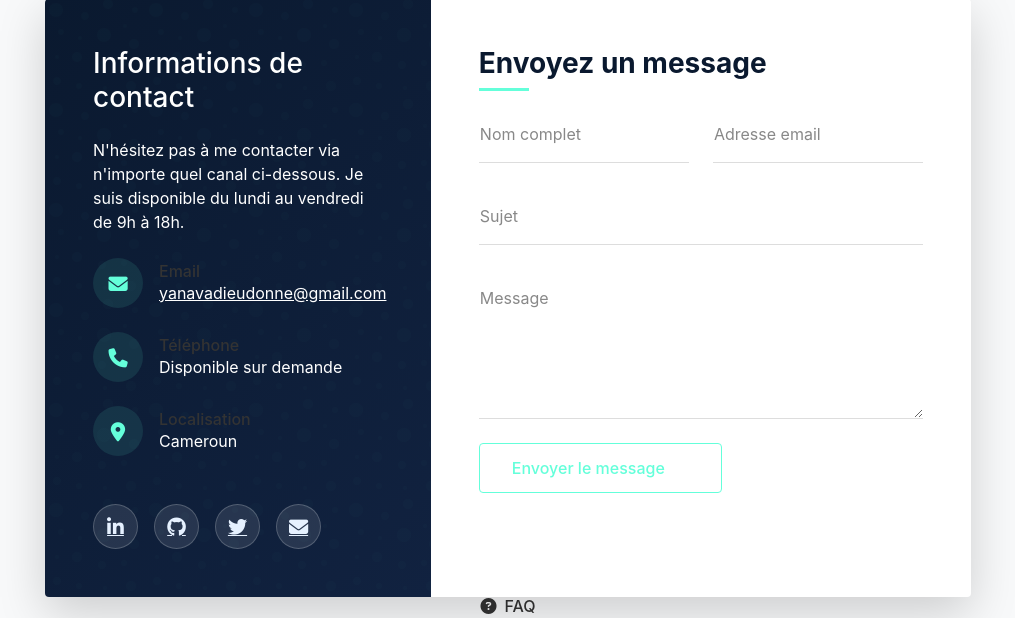
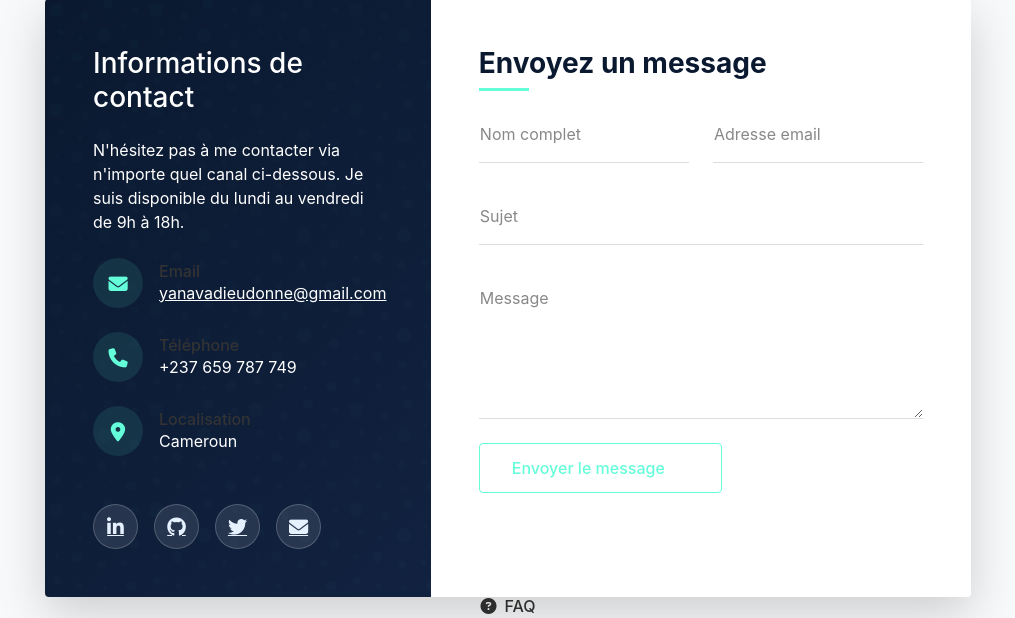
Before and after one commit to hakunamatata40/Porfolio-Yanava, a Django app: page /contact/ in a window 1280 px wide. Shown: the part 497-1115 px from the top of the page, without its empty margins (132-1147 px from the left). Run offline with Django 5.2, Linux system fonts and the light colour scheme; parts of the project's set-up code (start-up, migrations or seed data) failed here and were passed over.

Commit message:
mon porfolio integration de vercel 20

```diff
--- a/portfolio/templates/contact.html
+++ b/portfolio/templates/contact.html
@@ -47,7 +47,7 @@
                                         </div>
                                         <div class="ms-3">
                                             <h6 class="text-accent mb-0">Téléphone</h6>
-                                            <p class="text-white mb-0">Disponible sur demande</p>
+                                            <p class="text-white mb-0">+237 659 787 749</p>
                                         </div>
                                     </div>
                                 </div>
```
